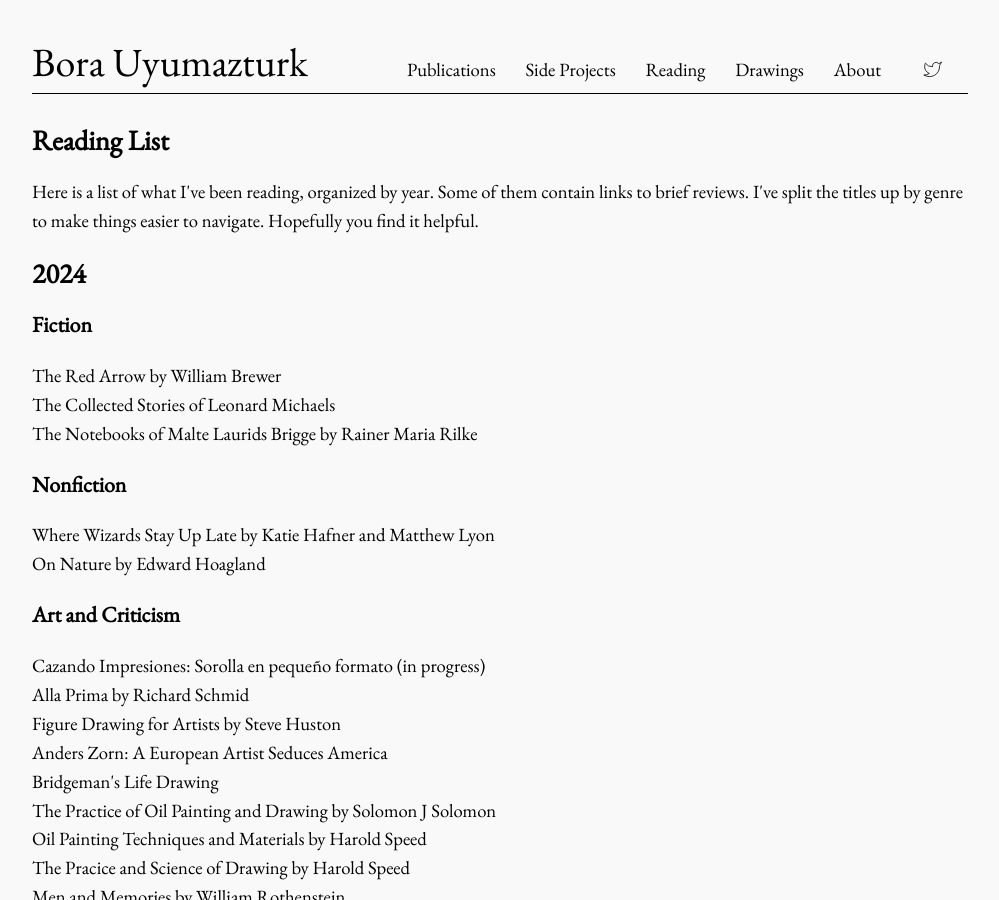
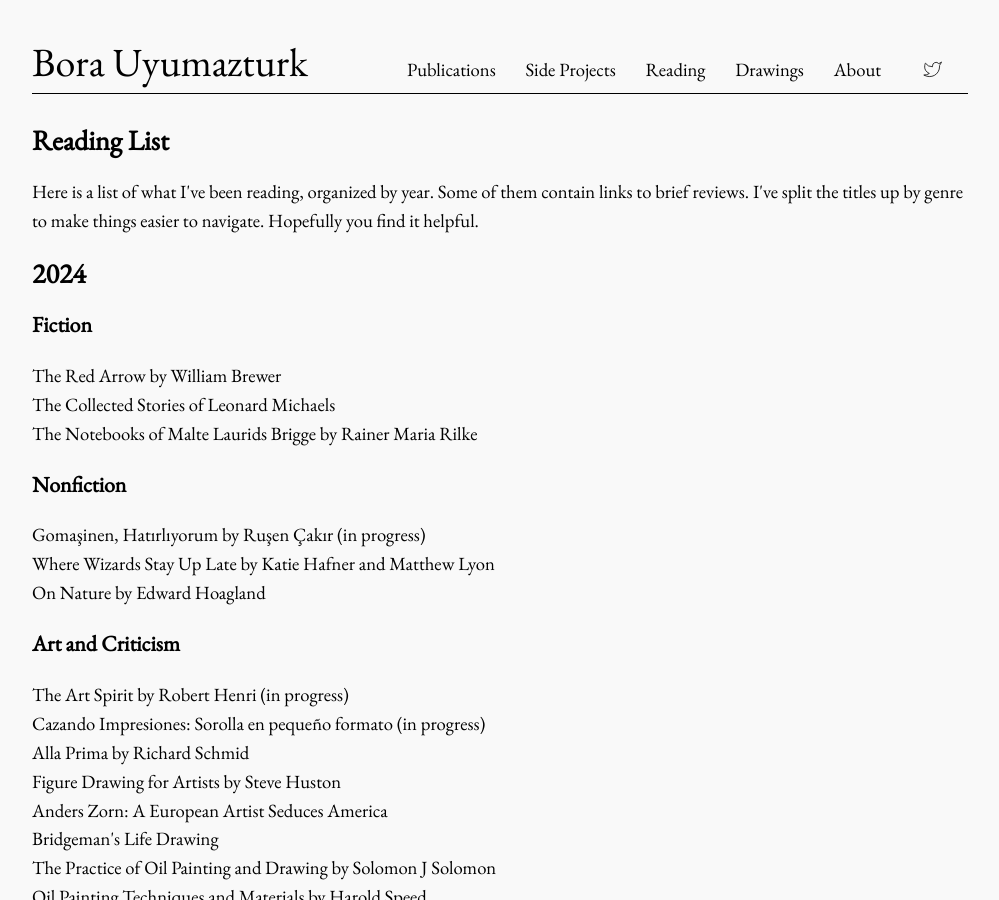
Before and after one commit to bora-uyumazturk/bora-uyumazturk.github.io, a Jekyll site: the page built from reading.html, in a window 1280 px wide and 900 px high. Shown: the whole window, without its empty margins (140-1139 px from the left). Built offline with Jekyll 4.4.1, drawn with Linux system fonts in a browser that asks for light colours.

Commit message:
Update reading.html

```diff
--- a/reading.html
+++ b/reading.html
@@ -22,11 +22,13 @@ title: Reading
 
   <h3>Nonfiction</h3>
 
+  Gomaşinen, Hatırlıyorum by Ruşen Çakır (in progress) <br>
   Where Wizards Stay Up Late by Katie Hafner and Matthew Lyon <br>
   On Nature by Edward Hoagland
 
   <h3>Art and Criticism</h3>
 
+  The Art Spirit by Robert Henri (in progress) <br>
   Cazando Impresiones: Sorolla en pequeño formato (in progress) <br>
   Alla Prima by Richard Schmid <br>
   Figure Drawing for Artists by Steve Huston <br>
```
